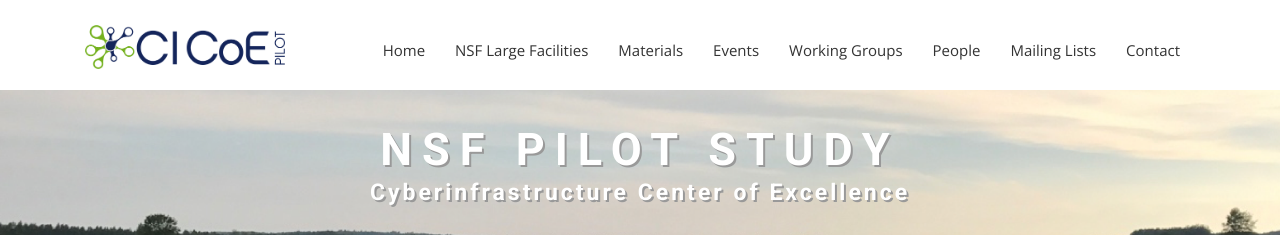
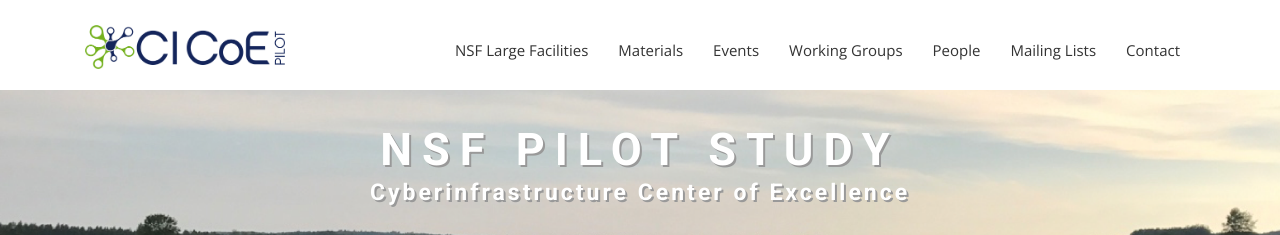
Before and after one commit to cicoe/cicoe.github.io, a Jekyll site: the page built from index.html, in a window 1280 px wide. Shown: the top 235 px of the page. Built offline with Jekyll 4.4.1, drawn with Linux system fonts in a browser that asks for light colours; nearby versions of some CDN libraries; some web fonts are replaced; comment, search, counter and statistics services are not loaded.

Commit message:
Update header.html

```diff
--- a/_includes/header.html
+++ b/_includes/header.html
@@ -21,7 +21,7 @@
             <!-- Collect the nav links, forms, and other content for toggling -->
             <div class="collapse navbar-collapse" id="bs-example-navbar-collapse-1">
               <ul class="nav navbar-nav navbar-right">
-                <li><a href="{{ site.baseurl }}/">Home</a></li>
+                <!--li><a href="{{ site.baseurl }}/">Home</a></li-->
                 <li><a href="{{ site.baseurl }}/nsf_large_facilities">NSF Large Facilities</a></li>
                 <li class="dropdown"><a href="{{ site.baseurl }}/materials" class="dropdown-toggle" data-toggle="dropdown" role="button" aria-haspopup="true" aria-expanded="false">Materials</a>
                     <ul class="dropdown-menu">
```
